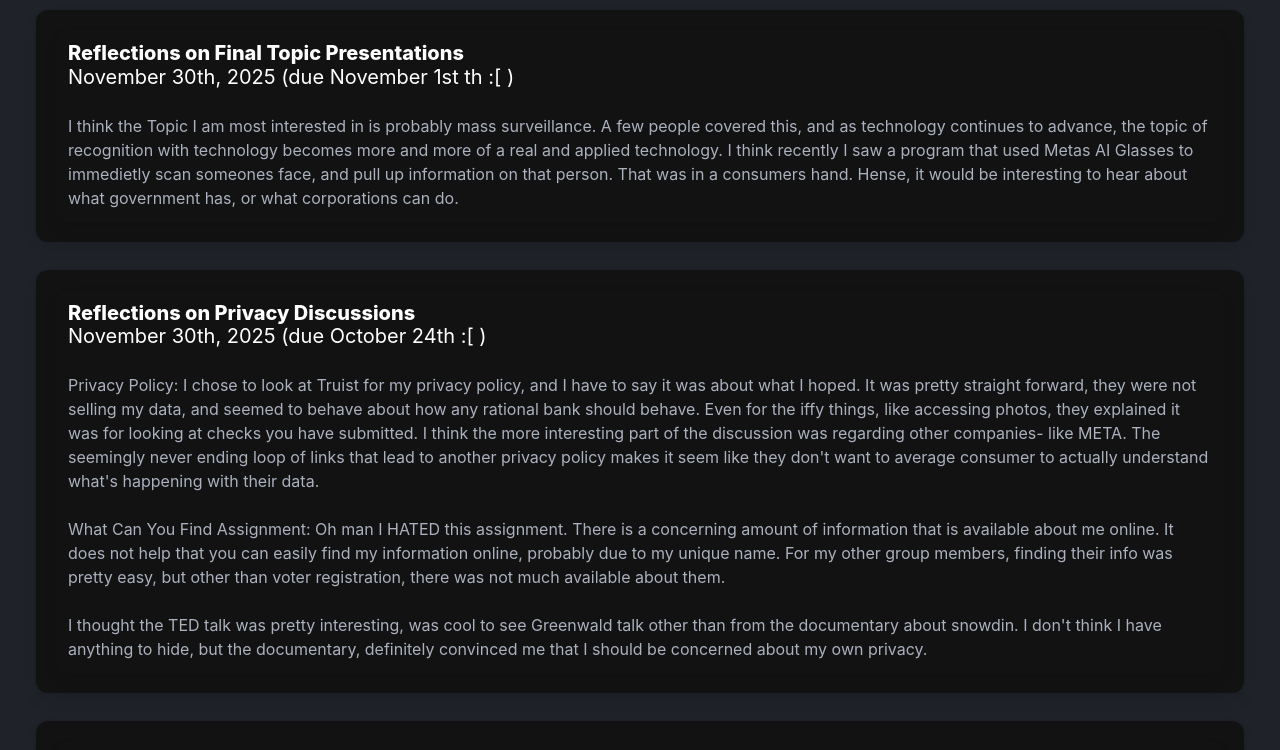
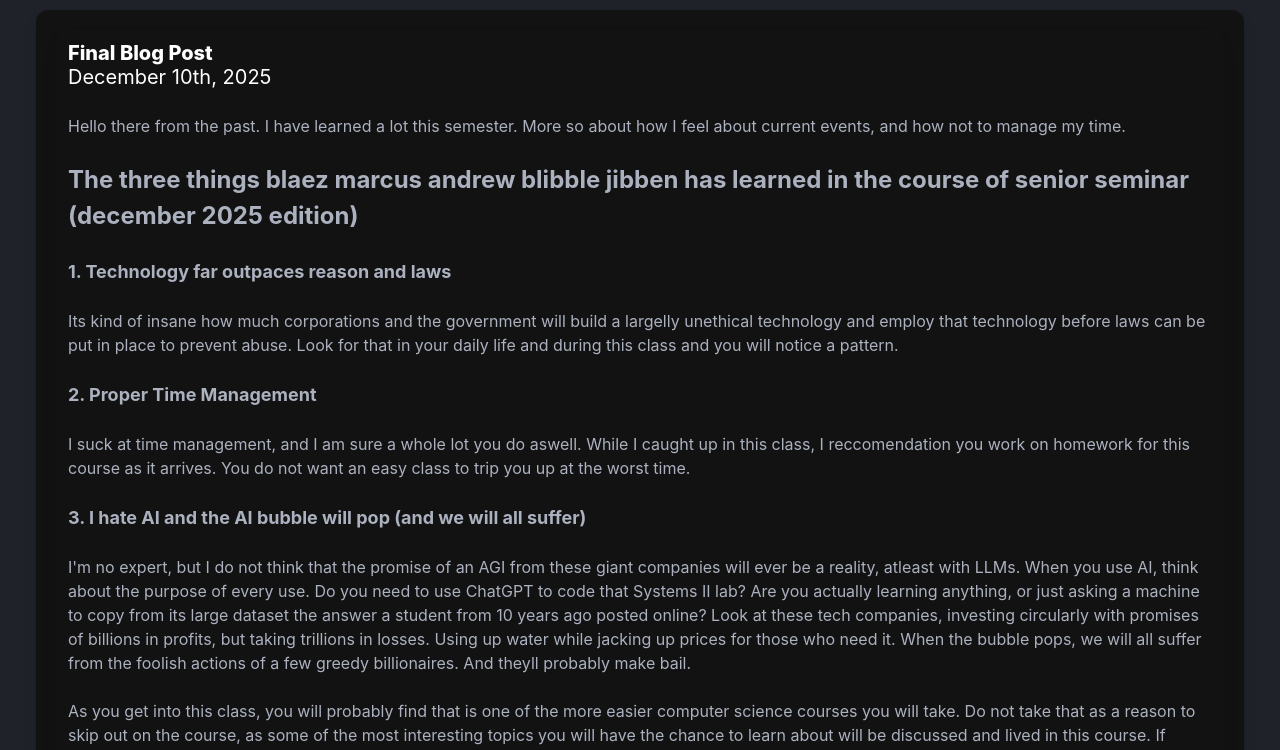
Before and after one commit to blaezj/blaezj.github.io, a website: page blog.html in a window 1280 px wide. Shown: the part 183-933 px from the top of the page. Drawn offline with Linux system fonts and the light colour scheme.

Commit message:
final blog post

```diff
--- a/blog.html
+++ b/blog.html
@@ -121,6 +121,60 @@
             ((i am also working on this page so it may change throughout the semester as I get bored))
         </h3>
 
+
+        <div class="box columns" style="margin-bottom: 40px;">
+
+          <div class="box column">
+            <h1 class = 'title is-5 has-text-white'> Final Blog Post </h1>
+            <h2 class = 'subtitle has-text-white'> December 10th, 2025 </h2>
+
+            <p>
+              <br>
+
+              Hello there from the past.
+
+              I have learned a lot this semester. More so about how I feel about current events, and how not to manage my time.
+              <br><br>
+              <b style="font-size: x-large;">The three things blaez marcus andrew blibble jibben has learned in the course of senior seminar (december 2025 edition)</b>
+              <br><br>
+              <b style="font-size: large;"> 1. Technology far outpaces reason and laws </b>
+              <br><br>
+              Its kind of insane how much corporations and the government will build a largelly unethical technology
+              and employ that technology before laws can be put in place to prevent abuse. Look for that in your
+              daily life and during this class and you will notice a pattern.
+              <br><br>
+              <b style="font-size: large;"> 2. Proper Time Management </b>
+              <br><br>
+              I suck at time management, and I am sure a whole lot you do aswell. While I caught up in this class,
+              I reccomendation you work on homework for this course as it arrives. You do not want an easy class
+              to trip you up at the worst time.
+              <br><br>
+              <b style="font-size: large;">3. I hate AI and the AI bubble will pop (and we will all suffer) </b>
+              <br><br>
+              I'm no expert, but I do not think that the promise of an AGI from these giant companies will
+              ever be a reality, atleast with LLMs. When you use AI, think about the purpose of every use. Do you
+              need to use ChatGPT to code that Systems II lab? Are you actually learning anything, or just asking a
+              machine to copy from its large dataset the answer a student from 10 years ago posted online? Look at these
+              tech companies, investing circularly with promises of billions in profits, but taking trillions in losses. Using up
+              water while jacking up prices for those who need it.
+              When the bubble pops, we will all suffer from the foolish actions of a few greedy billionaires. And theyll
+              probably make bail.
+
+              <br><br>
+              As you get into this class, you will probably find that is one of the more easier computer science courses you
+              will take. Do not take that as a reason to skip out on the course, as some of the most interesting topics you will have
+              the chance to learn about will be discussed and lived in this course. If anything, you will find the most enjoyment in the course
+              showing up to class and partipating in discussion.
+
+              <br><br>
+              For any fellow students reading this, I hope you get your dream job,
+              <br>
+              -Blaez
+
+
+            </p>
+          </div>
+        </div>
 
         <div class="box columns" style="margin-bottom: 40px;">
 
```
